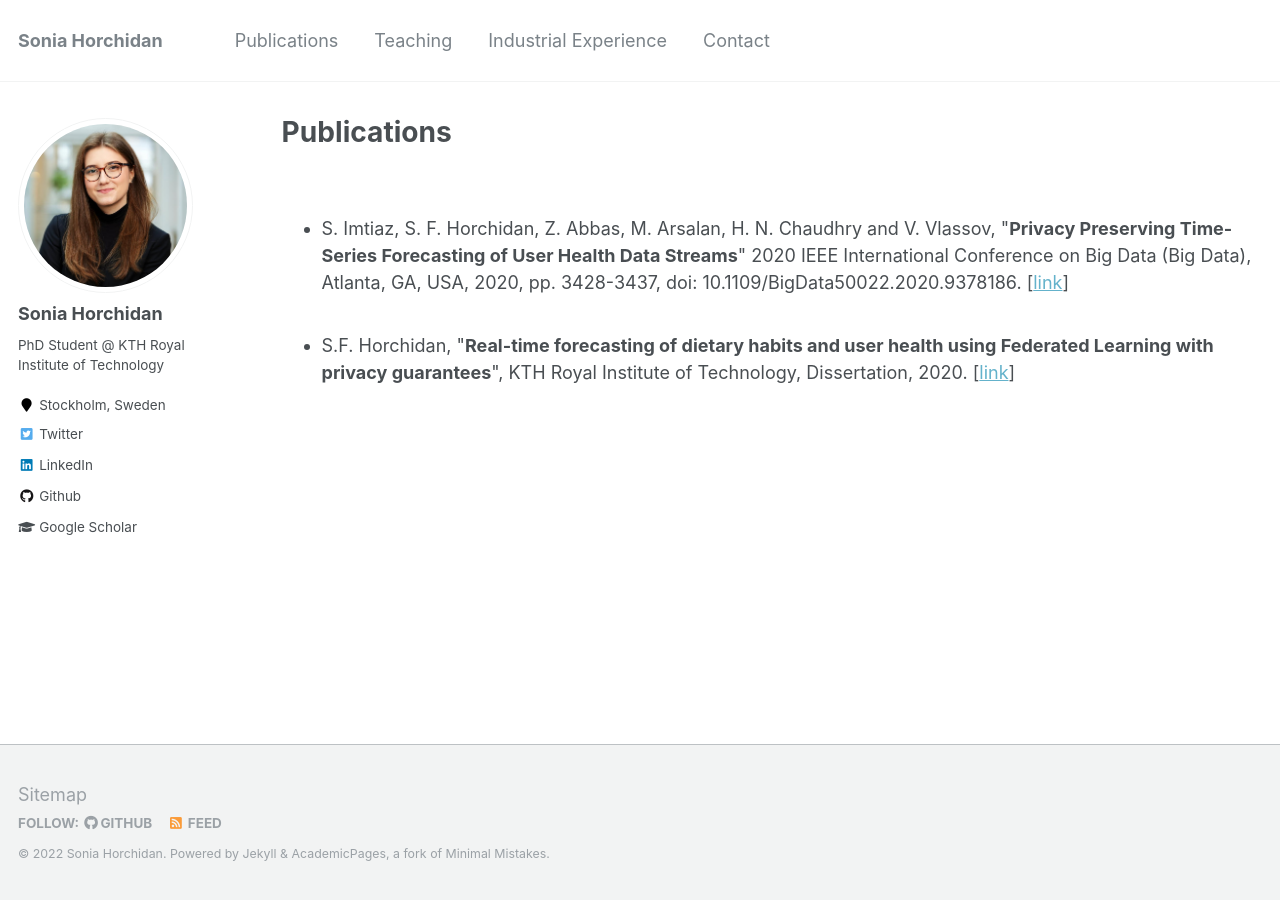
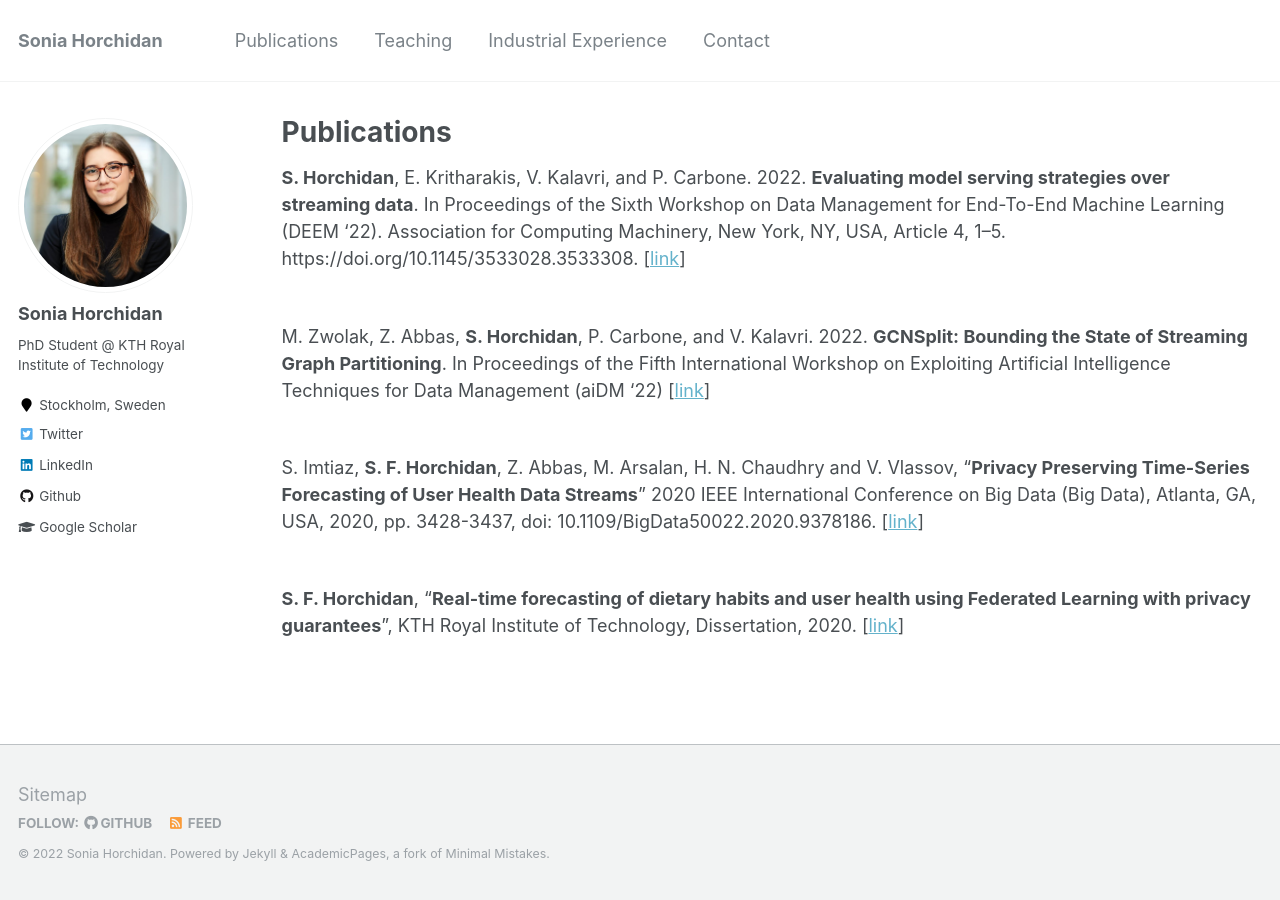
Before and after one commit to soniahorchidan/soniahorchidan.github.io, a Jekyll site: the page built from _pages/publications.md, in a window 1280 px wide. Built offline with Jekyll 4.4.1, drawn with Linux system fonts in a browser that asks for light colours.

Commit message:
Update publications

```diff
--- a/_pages/publications.md
+++ b/_pages/publications.md
@@ -4,16 +4,14 @@ title: "Publications"
 permalink: /publications/
 author_profile: true
 ---
-<br>
 
-<ul>
-<li>
-S. Imtiaz, S. F. Horchidan, Z. Abbas, M. Arsalan, H. N. Chaudhry and V. Vlassov, "<b>Privacy Preserving Time-Series Forecasting of User Health Data Streams</b>" 2020 IEEE International Conference on Big Data (Big Data), Atlanta, GA, USA, 2020, pp. 3428-3437, doi: 10.1109/BigData50022.2020.9378186. [<a href="https://ieeexplore.ieee.org/abstract/document/9378186" style="color:#64B2CB">link</a>]<br>
-</li>
+<b>S. Horchidan</b>, E. Kritharakis, V. Kalavri, and P. Carbone. 2022. <b>Evaluating model serving strategies over streaming data</b>. In Proceedings of the Sixth Workshop on Data Management for End-To-End Machine Learning (DEEM '22). Association for Computing Machinery, New York, NY, USA, Article 4, 1–5. https://doi.org/10.1145/3533028.3533308. [<a href="https://dl.acm.org/doi/abs/10.1145/3533028.3533308" style="color:#64B2CB">link</a>]<br>
 
 <br>
+M. Zwolak, Z. Abbas, <b>S. Horchidan</b>, P. Carbone, and V. Kalavri. 2022. <b>GCNSplit: Bounding the State of Streaming Graph Partitioning</b>. In Proceedings of the Fifth International Workshop on Exploiting Artificial Intelligence Techniques for Data Management (aiDM '22) [<a href="https://scholar.google.se/citations?view_op=view_citation&hl=en&user=xOrGtrYAAAAJ&citation_for_view=xOrGtrYAAAAJ:O3NaXMp0MMsC" style="color:#64B2CB">link</a>]
 
-<li>
-S.F. Horchidan, "<b>Real-time forecasting of dietary habits and user health using Federated Learning with privacy guarantees</b>", KTH Royal Institute of Technology, Dissertation, 2020. [<a href="https://kth.diva-portal.org/smash/record.jsf?dswid=-2391&pid=diva2%3A1468787&c=1&searchType=SIMPLE&language=en&query=horchidan&af=%5B%5D&aq=%5B%5B%5D%5D&aq2=%5B%5B%5D%5D&aqe=%5B%5D&noOfRows=50&sortOrder=author_sort_asc&sortOrder2=title_sort_asc&onlyFullText=false&sf=all" style="color:#64B2CB">link</a>]<br>
-</li>
-</ul>
+<br>
+S. Imtiaz, <b>S. F. Horchidan</b>, Z. Abbas, M. Arsalan, H. N. Chaudhry and V. Vlassov, "<b>Privacy Preserving Time-Series Forecasting of User Health Data Streams</b>" 2020 IEEE International Conference on Big Data (Big Data), Atlanta, GA, USA, 2020, pp. 3428-3437, doi: 10.1109/BigData50022.2020.9378186. [<a href="https://ieeexplore.ieee.org/abstract/document/9378186" style="color:#64B2CB">link</a>]<br>
+
+<br>
+<b>S. F. Horchidan</b>, "<b>Real-time forecasting of dietary habits and user health using Federated Learning with privacy guarantees</b>", KTH Royal Institute of Technology, Dissertation, 2020. [<a href="https://kth.diva-portal.org/smash/record.jsf?dswid=-2391&pid=diva2%3A1468787&c=1&searchType=SIMPLE&language=en&query=horchidan&af=%5B%5D&aq=%5B%5B%5D%5D&aq2=%5B%5B%5D%5D&aqe=%5B%5D&noOfRows=50&sortOrder=author_sort_asc&sortOrder2=title_sort_asc&onlyFullText=false&sf=all" style="color:#64B2CB">link</a>]<br>
```
